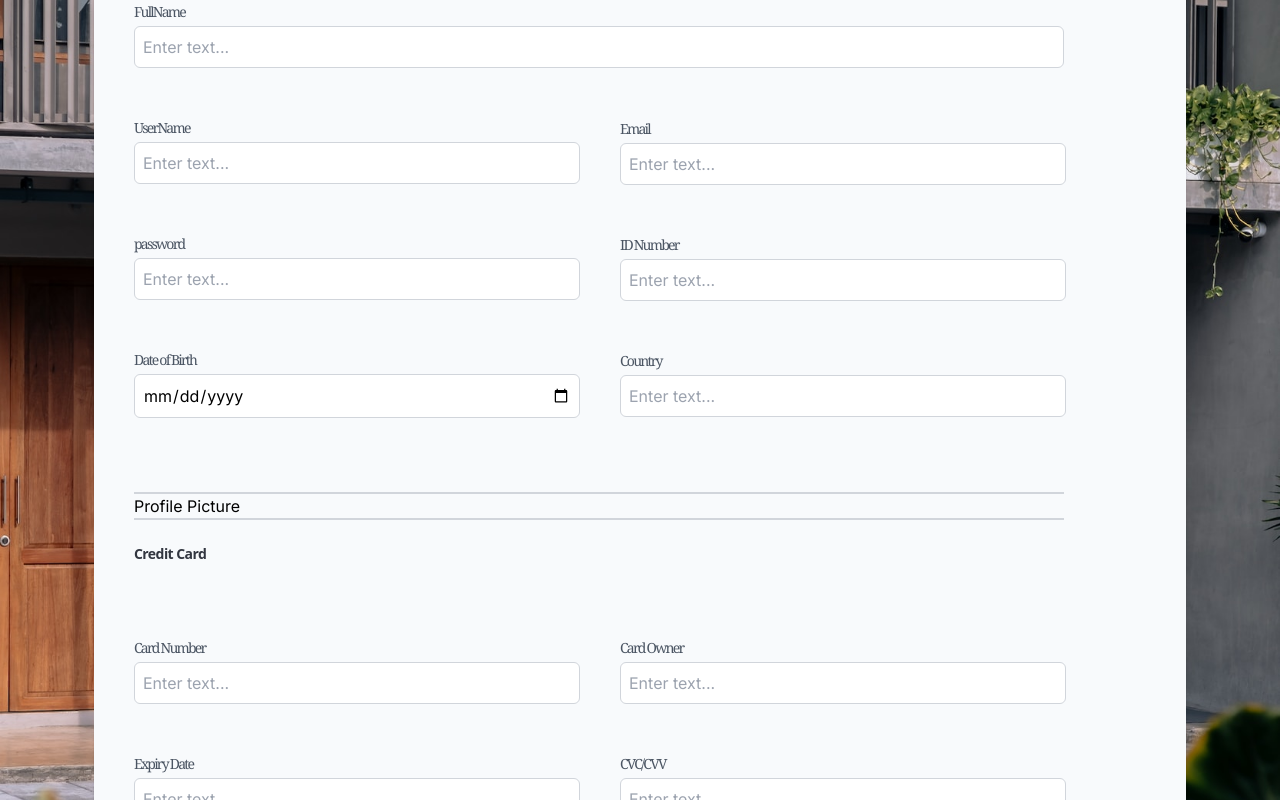
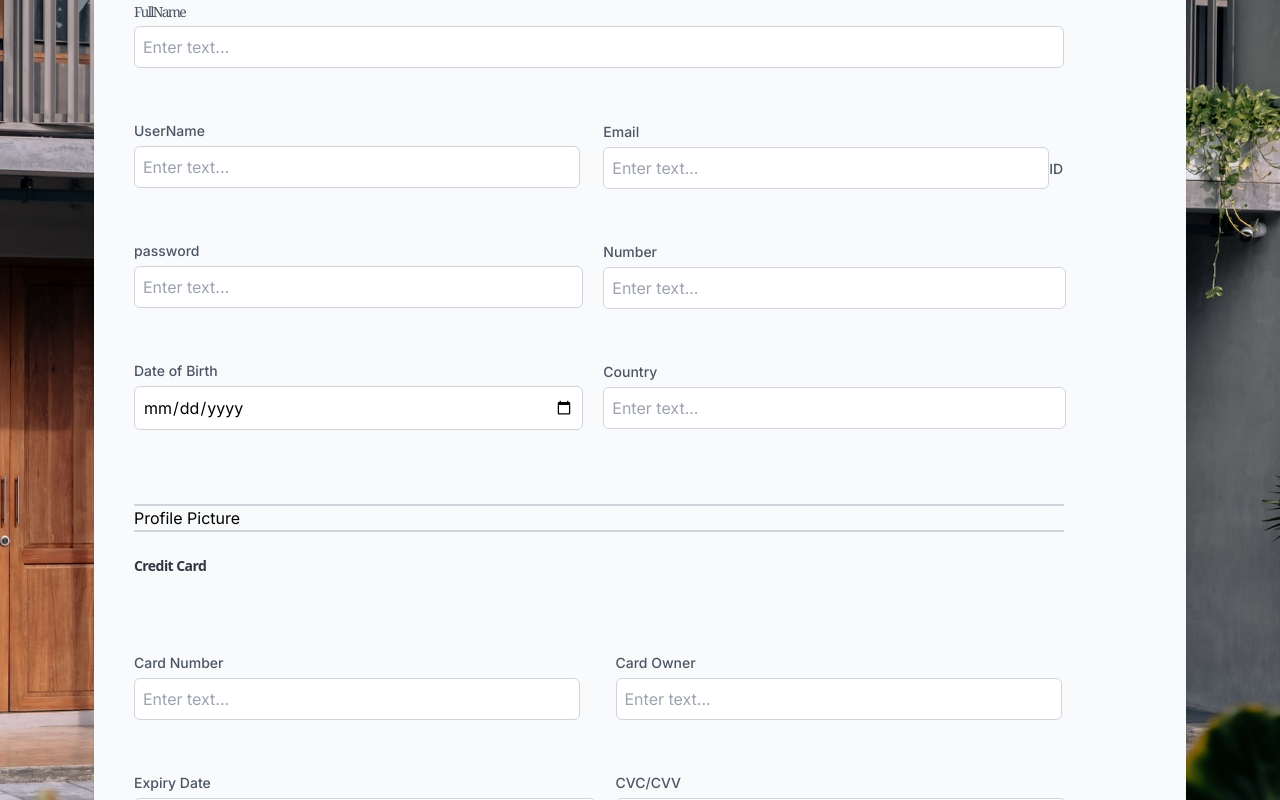
Before and after one commit to L1laX/Grand-final-project-neatly-hotel-teal, a Next.js app: page /register in a window 1280 px wide. Shown: the part 320-1120 px from the top of the page. Built offline with nearby package versions, Linux system fonts and the light colour scheme.

Commit message:
feat:register update

```diff
--- a/src/app/register/page.jsx
+++ b/src/app/register/page.jsx
@@ -3,81 +3,49 @@ import bg1 from "@/asset/background/register/bg1.jpg";
 import PrimaryBtn from "@/components/common/PrimaryBtn";
 import Image from "next/image";
 import { useEffect, useState } from "react";
+//import Validation from "./registervalidation.js";
 const Register = () => {
-  const [fullName, setFullName] = useState("");
-  const [userName, setUserName] = useState("");
-  const [passWord, setPassword] = useState("");
-  const [date, setDate] = useState("");
-  const [email, setEmail] = useState("");
-  const [idNumber, setIdNumber] = useState("");
-  const [country, setCountry] = useState("");
-  const [cardNumber, setCardNumber] = useState("");
-  const [expriry, setExpriry] = useState("");
-  const [cardOwner, setCardOwner] = useState("");
-  const [cvcCvv, setCvcCvv] = useState("");
+  const [values, setValues] = useState({
+    fullname: "",
+    username: "",
+    password: "",
+    dateofBirth: "",
+    email: "",
+    idNumber: "",
+    country: "",
+    cardnumber: "",
+    expiryDate: "",
+    cardOwner: "",
+    cvv_cvc: "",
+  });
+  const getValue = (e) => {
+    e.preventDefault();
+    setValues({ ...values, [e.target.name]: e.target.value });
+  };
 
-  function getFullName(e) {
-    setFullName(e.target.value);
-    console.log(fullName);
-  }
-  function getUserName(e) {
-    setUserName(e.target.value);
-    console.log(userName);
-  }
-  function getPassword(e) {
-    setPassword(e.target.value);
-    console.log(passWord);
-  }
-  function getDate(e) {
-    setDate(e.target.value);
-    console.log(date);
-  }
+  const [errors, setErrors] = useState({});
 
-  function getEmail(e) {
-    setEmail(e.target.value);
-    console.log(email);
-  }
+  const handleSubmit = (event) => {
+    event.preventDefault();
+    if (!values.fullname.length) {
+      setErrors({ fullname: true });
+    } else {
+      setErrors({ fullname: false });
+    }
 
-  function getEmail(e) {
-    setEmail(e.target.value);
-    console.log(email);
-  }
-
-  function getIdNumber(e) {
-    setIdNumber(e.target.value);
-    console.log(idNumber);
-  }
-
-  function getCountry(e) {
-    setCountry(e.target.value);
-    console.log(country);
-  }
-
-  function getCard(e) {
-    setCardNumber(e.target.value);
-    console.log(cardNumber);
-  }
-
-  function getExpriry(e) {
-    setExpriry(e.target.value);
-    console.log(expriry);
-  }
-
-  function getCardOwner(e) {
-    setCardOwner(e.target.value);
-    console.log(cardOwner);
-  }
-  function getCvcCvv(e) {
-    setCvcCvv(e.target.value);
-    console.log(cvcCvv);
-  }
+    if (!values.username.length) {
+      setErrors({ username: true });
+    } else {
+      setErrors({ username: false });
+    }
+  };
 
   return (
     <div className="flex h-[1500px] w-auto items-center justify-center   md:h-[1777px] md:w-auto">
-      <div className="relative  h-[1777px]    w-auto ">
+      <div className="  relative hidden  h-[1777px]    w-auto items-center sm:hidden md:block ">
         <Image src={bg1} layout="" />
       </div>
-      <from className="  absolute h-[1300px] items-center  justify-center rounded  bg-slate-50  p-10 shadow md:h-[1626px]  md:w-[1092px]  ">
+      <form className="  absolute h-[1300px] items-center  justify-center rounded  bg-slate-50  p-10 shadow md:h-[1626px]  md:w-[1092px]  ">
         <div className=" md:flex-col">
           <h2 className="mb-4 text-start text-[50px] font-bold  md:mb-[50px] md:text-start">
             Register
@@ -88,90 +56,103 @@ const Register = () => {
         </div>
         <div className="md:flex-col">
           <div className="w-fit   md:justify-center">
-            <h1 for="text-input" class=" text-sm font-medium text-gray-600">
+            <h1 htmlFor="text-input" class=" text-sm font-medium text-gray-600">
               FullName
             </h1>
             <input
-              onChange={getFullName}
+              required
+              onChange={getValue}
+              name="fullname"
               type="text"
               id="text-input"
-              name="text-input"
-              class=" md:  mt-1  rounded-md border border-gray-300 p-2 md:mb-[50px]  md:w-[930px]"
+              className=" md:  mt-1  rounded-md border border-gray-300 p-2 md:mb-[50px]  md:w-[930px]"
               placeholder="Enter text..."
             />
+            {errors.fullname && (
+              <span className="text-danger">เหยดแม่มกรอกใหม่ที</span>
+            )}
           </div>
           <div className="  gap-5   md:flex md:w-[932px]  md:items-center md:justify-center md:justify-between md:justify-items-center  ">
             <div className="md:justify-center">
-              <h1 for="text-input" class="text-sm font-medium text-gray-600">
+              <label
+                htmlFor="text-input"
+                class="text-sm font-medium text-gray-600"
+              >
                 UserName
-              </h1>
+              </label>
               <input
-                onChange={getUserName}
+                // onChange={getUserName}
                 type="text"
+                onChange={getValue}
                 id="text-input"
-                name="text-input"
-                class="mt-1 w-full rounded-md border border-gray-300 p-2 md:mb-[50px] md:w-[446px]"
+                name="username"
+                className="mt-1 w-full rounded-md border border-gray-300 p-2 md:mb-[50px] md:w-[446px]"
                 placeholder="Enter text..."
               />
 
-              <h1 for="text-input" class="text-sm font-medium text-gray-600">
+              <label for="text-input" class="text-sm font-medium text-gray-600">
                 password
-              </h1>
+              </label>
               <input
-                onChange={getPassword}
+                // onChange={getPassword}
                 type="text"
                 id="text-input"
-                name="text-input"
-                class="mt-1 w-full rounded-md border border-gray-300 p-2 md:mb-[50px]"
+                onChange={getValue}
+                name="password"
+                className="mt-1 w-full rounded-md border border-gray-300 p-2 md:mb-[50px]"
                 placeholder="Enter text..."
               />
 
-              <h1 for="text-input" class="text-sm font-medium text-gray-600">
+              <lable for="text-input" class="text-sm font-medium text-gray-600">
                 Date of Birth
-              </h1>
+              </lable>
               <input
-                onChange={getDate}
+                // onChange={getDate}
                 type="date"
                 id="text-input"
-                name="text-input"
-                class="mt-1 w-full rounded-md border border-gray-300 p-2 md:mb-[50px]"
+                name="dateofBirth"
+                onChange={getValue}
+                className="mt-1 w-full rounded-md border border-gray-300 p-2 md:mb-[50px]"
                 placeholder="Enter text..."
               />
             </div>
             <div>
-              <h1 for="text-input" class="text-sm font-medium text-gray-600">
+              <lable for="text-input" class="text-sm font-medium text-gray-600">
                 Email
-              </h1>
+              </lable>
               <input
-                onChange={getEmail}
+                // onChange={getEmail}
                 type="text"
                 id="text-input"
-                name="text-input"
-                class="mt-1 w-full rounded-md border border-gray-300 p-2 md:mb-[50px] md:w-[446px]"
+                name="email"
+                onChange={getValue}
+                className="mt-1 w-full rounded-md border border-gray-300 p-2 md:mb-[50px] md:w-[446px]"
                 placeholder="Enter text..."
               />
 
-              <h1 for="text-input" class="text-sm font-medium text-gray-600">
+              <lable for="text-input" class="text-sm font-medium text-gray-600">
                 ID Number
-              </h1>
+              </lable>
               <input
-                onChange={getIdNumber}
+                // onChange={getIdNumber}
                 type="text"
                 id="text-input"
-                name="text-input"
-                class="mt-1 w-full rounded-md border border-gray-300 p-2 md:mb-[50px]"
+                name="idNumber"
+                onChange={getValue}
+                className="mt-1 w-full rounded-md border border-gray-300 p-2 md:mb-[50px]"
                 placeholder="Enter text..."
               />
 
-              <h1 for="text-input" class="text-sm font-medium text-gray-600">
+              <lable for="text-input" class="text-sm font-medium text-gray-600">
                 Country
-              </h1>
+              </lable>
               <input
-                onChange={getCountry}
+                // onChange={getCountry}
                 type="text"
                 id="text-input"
-                name="text-input"
-                class="mt-1 w-full rounded-md border border-gray-300 p-2 md:mb-[50px]"
+                onChange={getValue}
+                name="country"
+                className="mt-1 w-full rounded-md border border-gray-300 p-2 md:mb-[50px]"
                 placeholder="Enter text..."
               />
             </div>
@@ -188,52 +169,68 @@ const Register = () => {
             <br></br>
             <div className="  gap-5   md:flex md:w-[932px]  md:items-center md:justify-center md:justify-between md:justify-items-center ">
               <div className="md:justify-center">
-                <h1 for="text-input" class="text-sm font-medium text-gray-600">
+                <lable
+                  for="text-input"
+                  class="text-sm font-medium text-gray-600"
+                >
                   Card Number
-                </h1>
+                </lable>
                 <input
-                  onChange={getCard}
+                  // onChange={getCard}
                   type="text"
                   id="text-input"
-                  name="text-input"
-                  class="mt-1 w-full rounded-md border border-gray-300 p-2 md:mb-[50px] md:w-[446px]"
+                  name="cardnumber"
+                  onChange={getValue}
+                  className="mt-1 w-full rounded-md border border-gray-300 p-2 md:mb-[50px] md:w-[446px]"
                   placeholder="Enter text..."
                 />
 
-                <h1 for="text-input" class="text-sm font-medium text-gray-600">
+                <lable
+                  for="text-input"
+                  class="text-sm font-medium text-gray-600"
+                >
                   Expiry Date
-                </h1>
+                </lable>
                 <input
-                  onChange={getExpriry}
+                  // onChange={getExpriry}
                   type="text"
                   id="text-input"
-                  name="text-input"
-                  class="mt-1 w-full rounded-md border border-gray-300 p-2 md:mb-[50px]"
+                  name="expiryDate"
+                  onChange={getValue}
+                  className="mt-1 w-full rounded-md border border-gray-300 p-2 md:mb-[50px]"
                   placeholder="Enter text..."
                 />
               </div>
               <div>
-                <h1 for="text-input" class="text-sm font-medium text-gray-600">
+                <lable
+                  for="text-input"
+                  class="text-sm font-medium text-gray-600"
+                >
                   Card Owner
-                </h1>
+                </lable>
                 <input
-                  onChange={getCardOwner}
+                  // onChange={getCardOwner}
                   type="text"
                   id="text-input"
-                  name="text-input"
-                  class="mt-1 w-full rounded-md border border-gray-300 p-2 md:mb-[50px] md:w-[446px]"
+                  onChange={getValue}
+                  name="cardOwne"
+                  className="mt-1 w-full rounded-md border border-gray-300 p-2 md:mb-[50px] md:w-[446px]"
                   placeholder="Enter text..."
                 />
 
-                <h1 for="text-input" class="text-sm font-medium text-gray-600">
+                <lable
+                  for="text-input"
+                  className="text-sm font-medium text-gray-600"
+                >
                   CVC/CVV
-                </h1>
+                </lable>
                 <input
-                  onChange={getCvcCvv}
+                  // onChange={getCvcCvv}
                   type="text"
                   id="text-input"
-                  name="text-input"
-                  class="mt-1 w-full rounded-md border border-gray-300 p-2 md:mb-[50px]"
+                  onChange={getValue}
+                  name="cvv_cvc"
+                  className="mt-1 w-full rounded-md border border-gray-300 p-2 md:mb-[50px]"
                   placeholder="Enter text..."
                 />
               </div>
@@ -241,7 +238,7 @@ const Register = () => {
 
             <br></br>
             <div className=" flex-col md:flex-col ">
-              <PrimaryBtn btnName="Register" />
+              <PrimaryBtn btnName="Register" handleClick={handleSubmit} />
             </div>
             <br></br>
             <span className=" mr-3">Already have an account?</span>
@@ -254,7 +251,7 @@ const Register = () => {
             </a>
           </div>
         </div>
-      </from>
+      </form>
     </div>
   );
 };
```
